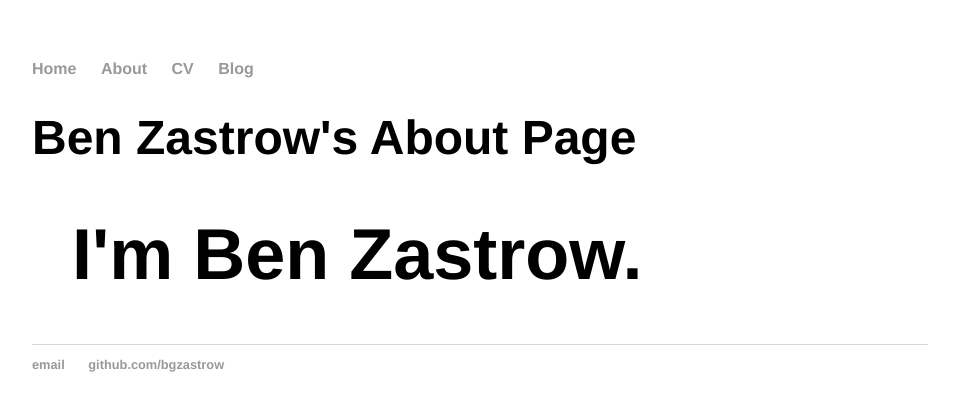
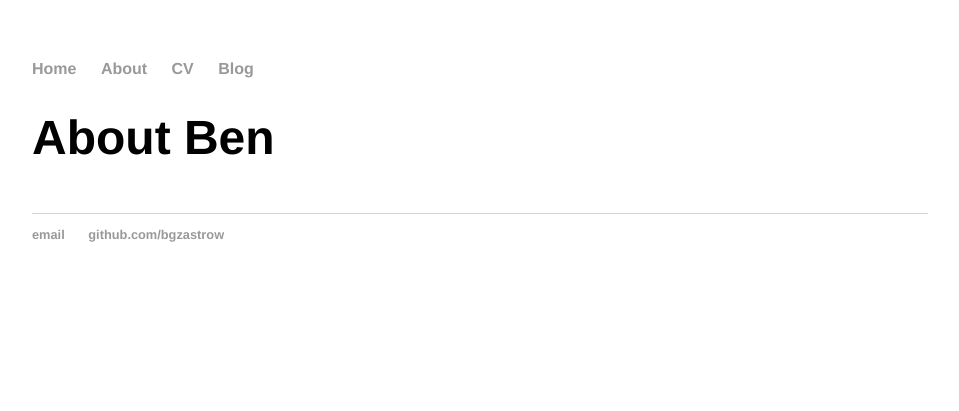
Before and after one commit to bgzastrow/bgzastrow.github.io, a Jekyll site: the page built from about/index.html, in a window 1280 px wide. Shown: the top 411 px of the page, without its empty margins (160-1119 px from the left). Built offline with Jekyll 4.4.1, drawn with Linux system fonts in a browser that asks for light colours.

Commit message:
Update index.html
Cleaning up, will fix later (maybe change to a personal page?)

```diff
--- a/about/index.html
+++ b/about/index.html
@@ -1,10 +1,10 @@
 ---
 layout: default
-title: Ben Zastrow's About Page
+title: About Ben
 ---
 	<h1>{{ page.title }}</h1>
 	<ul class="posts">
 
 <div class="blurb">
-	<h1>I'm Ben Zastrow.</h1>
+	<h1></h1>
 </div><!-- /.blurb -->
```
